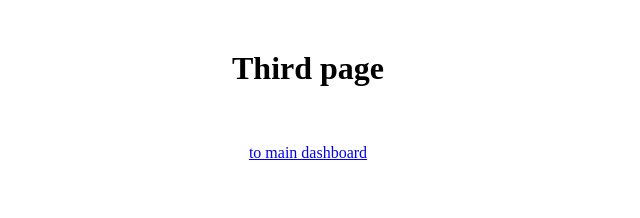
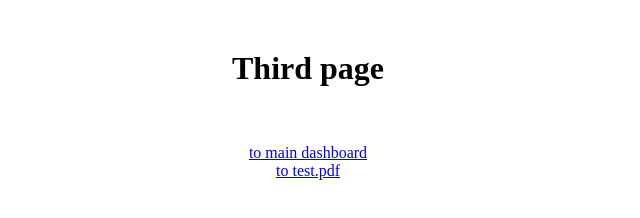
Before and after one commit to Gochan57/Gochan57.github.io, a plain HTML site: page page3.html in a window 1280 px wide. Shown: the full height of the page, 0-640 px from the left. Drawn offline with Linux system fonts and the light colour scheme.

Commit message:
link to pdf

```diff
--- a/page3.html
+++ b/page3.html
@@ -10,6 +10,7 @@
 		<div style="width:600px; height:600px; text-align:center; margin-top:50px">
 			<h1>Third page</h1><br><br>
 			<a href="index.html">to main dashboard</a><br>
+			<a href="TEST.pdf">to test.pdf</a><br>
 		</div>
 	</body>
 </html>
```
